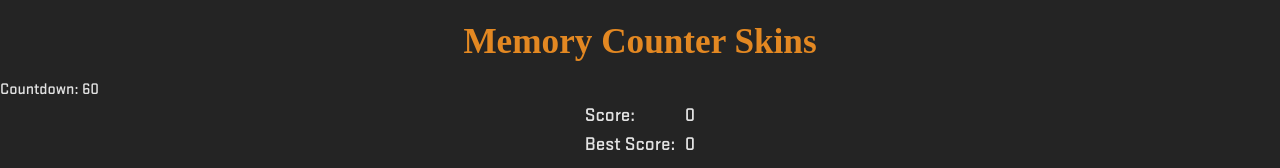
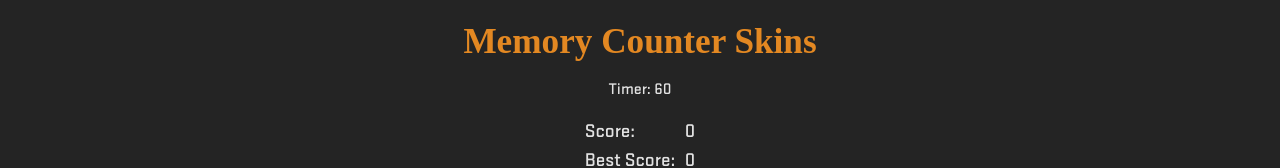
Before and after one commit to Fonkeyy/Project_Memory-card-game, a React (Vite) app in the folder Project_Memory-card-game/: page / in a window 1280 px wide. Shown: the top 168 px of the page. Built offline with nearby package versions, Linux system fonts and the light colour scheme; no server answers; a web font is replaced by a local one.

Commit message:
Replace countdown name per timer

```diff
--- a/Project_Memory-card-game/src/App.jsx
+++ b/Project_Memory-card-game/src/App.jsx
@@ -6,10 +6,9 @@ import './css/Card-container.css';
 import CardContainer from './Components/CardContainer';
 import DropDownContainer from './Components/DropDownContainer';
 import ScoreContainer from './Components/ScoreContainer';
-import Countdown from './Components/Countdown';
+import Timer from './Components/Timer';
 
 // todo => Add difficulty level (number of items displayed)
-// todo => undisplay dropdown when started
 
 function App() {
     let [score, setScore] = useState(0);
@@ -39,9 +38,9 @@ function App() {
     return (
         <>
             <h1>Memory Counter Skins</h1>
-            <Countdown totalTime={60} isGameOver={isGameOver} />
+            <Timer totalTime={60} isGameOver={isGameOver} />
             <ScoreContainer score={score} bestScore={bestScore} />
-            <DropDownContainer selectedValueChange={handleSelectChange} />
+            <DropDownContainer selectedValueChange={handleSelectChange} isGameOver={isGameOver} />
             <CardContainer
                 cardNumberToRender={6}
                 upScore={handleUpScore}
--- a/Project_Memory-card-game/src/Components/Counter.jsx
+++ b/Project_Memory-card-game/src/Components/Counter.jsx
@@ -1,5 +1,5 @@
 // eslint-disable-next-line no-unused-vars
-import React, { useState, useEffect } from 'react';
+import React from 'react';
 import PropTypes from 'prop-types';
 
 import '../css/ScoreContainer.css';
@@ -13,8 +13,8 @@ const Counter = ({ label, value }) => {
 };
 
 Counter.propTypes = {
-    value: PropTypes.number.isRequired,
-    label: PropTypes.string.isRequired,
+    value: PropTypes.number,
+    label: PropTypes.string,
 };
 
 export default Counter;
--- a/Project_Memory-card-game/src/Components/DropDownContainer.jsx
+++ b/Project_Memory-card-game/src/Components/DropDownContainer.jsx
@@ -7,12 +7,14 @@ import '../css/DropDown.css';
 
 import { pistolList, smgList, rifleList, sniperList, shotgunList, glovesList, knifeList } from '../data';
 
-const DropDownContainer = ({ selectedValueChange }) => {
+const DropDownContainer = ({ selectedValueChange, isGameOver }) => {
     const handleSelectChange = (e) => {
         selectedValueChange(e);
     };
 
     return (
+        <>
+            {isGameOver ? (
                 <div className="drop-down-container">
                     <label>Choose weapon: </label>
                     <DropDown id="Knifes" weaponList={knifeList} selectedValueChange={handleSelectChange} />
@@ -20,14 +22,21 @@ const DropDownContainer = ({ selectedValueChange }) => {
                     <DropDown id="SMGs" weaponList={smgList} selectedValueChange={handleSelectChange} />
                     <DropDown id="Rifles" weaponList={rifleList} selectedValueChange={handleSelectChange} />
                     <DropDown id="Snipers" weaponList={sniperList} selectedValueChange={handleSelectChange} />
-            <DropDown id="Shotguns" weaponList={shotgunList} selectedValueChange={handleSelectChange} />
+                    <DropDown
+                        id="Shotguns"
+                        weaponList={shotgunList}
+                        selectedValueChange={handleSelectChange}
+                    />
                     <DropDown id="Gloves" weaponList={glovesList} selectedValueChange={handleSelectChange} />
                 </div>
+            ) : null}
+        </>
     );
 };
 
 DropDownContainer.propTypes = {
     selectedValueChange: PropTypes.func.isRequired,
+    isGameOver: PropTypes.bool.isRequired,
 };
 
 export default DropDownContainer;
--- a/Project_Memory-card-game/src/Components/Countdown.jsx
+++ b/Project_Memory-card-game/src/Components/Timer.jsx
@@ -3,9 +3,9 @@ import React, { useState, useEffect } from 'react';
 
 import PropTypes from 'prop-types';
 
-// // import '../css/Countdown.css';
+import '../css/Timer.css';
 
-const Countdown = ({ totalTime, isGameOver }) => {
+const Timer = ({ totalTime, isGameOver }) => {
     const [time, setTime] = useState(totalTime);
 
     useEffect(() => {
@@ -26,12 +26,24 @@ const Countdown = ({ totalTime, isGameOver }) => {
         }
     }, [isGameOver, totalTime]);
 
-    return <>{isGameOver ? <p>Countdown: {totalTime}</p> : <p>Countdown: {time}</p>}</>;
+    return (
+        <div className="timer">
+            {isGameOver ? (
+                <p>
+                    Timer: <span>{totalTime}</span>
+                </p>
+            ) : (
+                <p>
+                    Timer: <span>{time}</span>
+                </p>
+            )}
+        </div>
+    );
 };
 
-Countdown.propTypes = {
+Timer.propTypes = {
     totalTime: PropTypes.number.isRequired,
     isGameOver: PropTypes.bool.isRequired,
 };
 
-export default Countdown;
+export default Timer;
--- a/Project_Memory-card-game/src/css/Card.css
+++ b/Project_Memory-card-game/src/css/Card.css
@@ -1,6 +1,7 @@
 ul {
     list-style: none;
     padding: 0;
+    cursor: pointer;
 }
 
 img {
--- /dev/null
+++ b/Project_Memory-card-game/src/css/Timer.css
@@ -0,0 +1,7 @@
+.timer {
+    width: fit-content;
+    margin: 0 auto 1rem;
+}
+
+/* .timer span {
+} */
```
Lines whose indentation alone changed are shown as unchanged.
